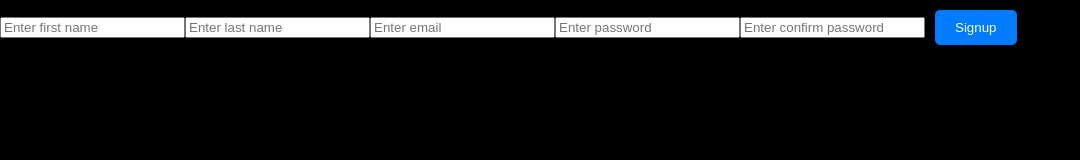
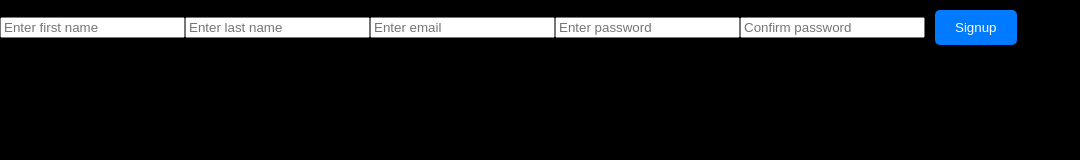
Before and after one commit to deepthinker-88/Fitness-Website, a React (Create React App) app: page /sign-up in a window 1280 px wide. Shown: the top 160 px of the page, without its empty margins (0-1080 px from the left). Built offline with nearby package versions, Linux system fonts and the light colour scheme.

Commit message:
Changed placeholder text for input type password

```diff
--- a/src/components/SignUpPage/SignUpPage.js
+++ b/src/components/SignUpPage/SignUpPage.js
@@ -50,7 +50,7 @@ export default function Signup() {
 
         <input
           type="password"
-          placeholder="Enter confirm password"
+          placeholder="Confirm password"
           value={password}
           onChange={(e) => setPassword(e.target.value)}
           required
```
